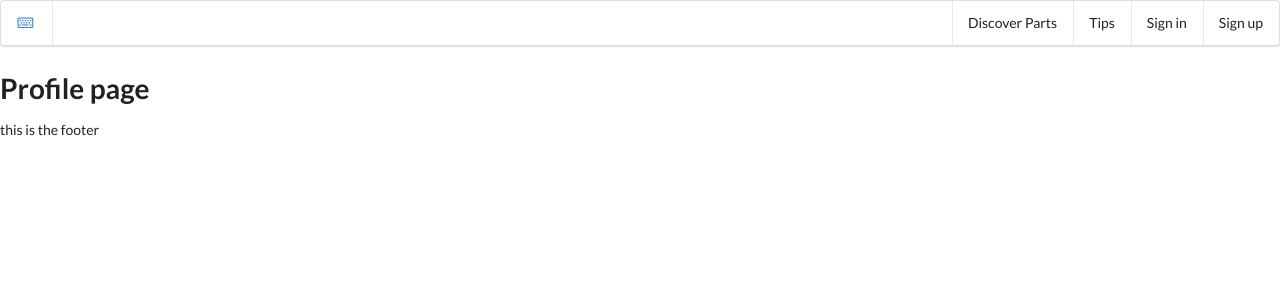
After one commit to meeshers/cute_keebs, a Django app: template main_app/templates/profile.html in a window 1280 px wide. The commit adds this page. Shown: the top 300 px of the page. Run offline with Django 3.2, Linux system fonts and the light colour scheme; the template is opened without the code that fills it: values that come from a table or form of the project are taken from there, others are empty.

Commit message:
linked profile page

```diff
--- a/main_app/static/scripts/base.js
+++ b/main_app/static/scripts/base.js
@@ -7,5 +7,5 @@ const modal = type => {
 };
 
 /* Event Listener */
-$('#sign-in').on('click', () => modal('signin-form'));
+$('#login').on('click', () => modal('login-form'));
 $('#sign-up').on('click', () => modal('signup-form'));
--- a/main_app/templates/base.html
+++ b/main_app/templates/base.html
@@ -17,7 +17,7 @@
 <body>
   <div class="ui menu">
     <div class="header item">
-      <i class="keyboard outline icon"></i>
+      <a href="{% url 'home' %}"><i class="keyboard outline icon"></i></a>
     </div>
     <div class="right menu">
       <a class="item">
@@ -35,7 +35,7 @@
         Sign out
       </a>
       {% else %}
-      <a class="item" id="sign-in">
+      <a class="item" id="login">
         Sign in
       </a>
       <a class="item" id="sign-up">
@@ -45,11 +45,29 @@
     </div>
   </div>
 
-  <!-- log in/sign up modal -->
+    <!-- log in modal -->
+    <div class="ui modal" id="login-form">
+      <i class="close icon"></i>
+      <div class="header">
+        Sign In
+      </div>
+      <div>
+        <form action="{% url 'login' %}" method="POST">
+          {% csrf_token %}
+          {{ form.as_p }}
+          <div class="actions">
+            <input class="btn" type="submit" value="Signup">
+            <input type="hidden" name="next" value={{next}}>
+          </div>
+      </div>
+      </form>
+    </div>
+
+  <!-- sign up modal -->
   <div class="ui modal" id="signup-form">
     <i class="close icon"></i>
     <div class="header">
-      Sign In
+      Sign Up
     </div>
     <div>
       <form action="{% url 'signup' %}" method="POST">
@@ -63,7 +81,6 @@
     </div>
     </form>
   </div>
-
 
   {% block content %}
   <!-- Content goes here -->
--- /dev/null
+++ b/main_app/templates/profile.html
@@ -0,0 +1,9 @@
+{% extends 'base.html' %}
+
+{% block title %}
+<title>Profile</title>
+{% endblock %}
+
+{% block content %}
+<h1>Profile page</h1>
+{% endblock %}
--- a/main_app/urls.py
+++ b/main_app/urls.py
@@ -7,4 +7,5 @@ urlpatterns = [
   path('discover/', views.discover, name='discover'),
   path('profile/', views.profile, name='profile'),
   path('signup/', views.signup, name='signup'),
+  path('accounts/login/', views.login, name='login'),
 ]
--- a/main_app/views.py
+++ b/main_app/views.py
@@ -41,4 +41,4 @@ def signup(request):
 
 @login_required
 def profile(request):
-  return HttpResponse('<h1>This is the profile page</h1>')
+  return render(request, 'profile.html')
```
